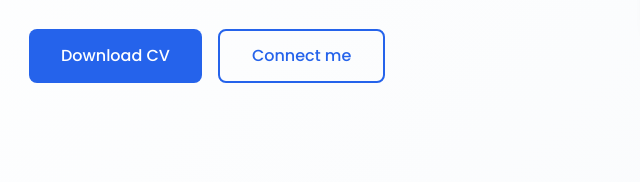
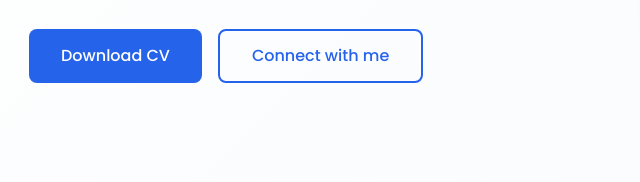
Before and after one commit to SphaFlame/My-Portfolio-2.0, a plain HTML site: page index.html in a window 1280 px wide. Shown: the part 536-718 px from the top of the page, 43-683 px from the left. Drawn offline with nearby package versions, Linux system fonts and the light colour scheme.

Commit message:
updated the contact button

```diff
--- a/index.html
+++ b/index.html
@@ -52,7 +52,7 @@
                         </p>
                         <div class="hero-buttons">
                             <a href="./Assets/Sphamandla CV.pdf" class="btn btn-primary">Download CV</a>
-                            <a href="#contact" class="btn btn-secondary">Connect me</a>
+                            <a href="#contact" class="btn btn-secondary">Connect with me</a>
                         </div>
 
 
```
